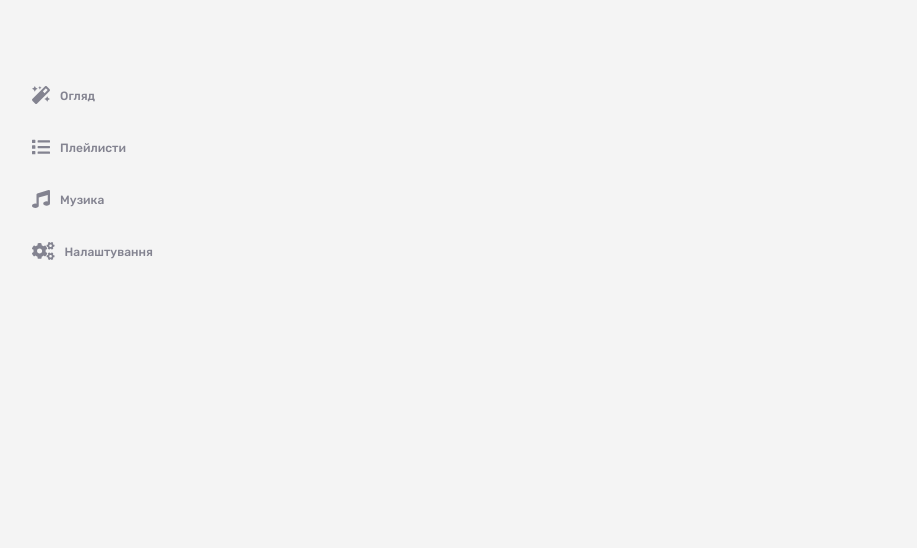
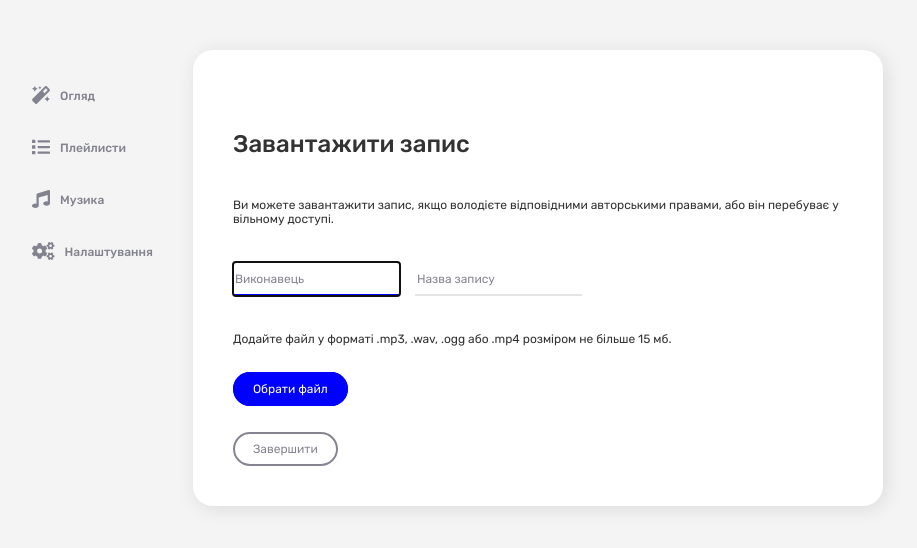
Before and after one commit to lynnporu/web_lab, an Angular app in the folder ng-app/: page /upload in a window 1280 px wide. Before the commit this address led to /. Shown: the top 548 px of the page, without its empty margins (190-1107 px from the left). Built offline with nearby package versions, Linux system fonts and the light colour scheme.

Commit message:
Add track uploading

```diff
--- a/ng-app/src/app/app-routing.module.ts
+++ b/ng-app/src/app/app-routing.module.ts
@@ -5,6 +5,7 @@ import { PlaylistsPageComponent } from './playlists-page/playlists-page.componen
 import { TracksPageComponent } from './tracks-page/tracks-page.component';
 import { SettingsPageComponent } from './settings-page/settings-page.component';
 import { UploadsPageComponent } from './uploads-page/uploads-page.component';
+import { UploadTrackPageComponent } from './upload-track-page/upload-track-page.component';
 
 
 const routes: Routes = [
@@ -13,7 +14,8 @@ const routes: Routes = [
 	{ path: 'tracks', component: TracksPageComponent },
 	{ path: 'playlists', component: PlaylistsPageComponent },
 	{ path: 'settings', component: SettingsPageComponent },
-	{ path: 'uploads', component: UploadsPageComponent }
+	{ path: 'uploads', component: UploadsPageComponent },
+	{ path: 'upload', component: UploadTrackPageComponent }
 ];
 
 @NgModule({
--- a/ng-app/src/app/app.module.ts
+++ b/ng-app/src/app/app.module.ts
@@ -13,6 +13,7 @@ import { PlaylistsPageComponent } from './playlists-page/playlists-page.componen
 import { TracksPageComponent } from './tracks-page/tracks-page.component';
 import { SettingsPageComponent } from './settings-page/settings-page.component';
 import { UploadsPageComponent } from './uploads-page/uploads-page.component';
+import { UploadTrackPageComponent } from './upload-track-page/upload-track-page.component';
 
 @NgModule({
   declarations: [
@@ -25,7 +26,8 @@ import { UploadsPageComponent } from './uploads-page/uploads-page.component';
     PlaylistsPageComponent,
     TracksPageComponent,
     SettingsPageComponent,
-    UploadsPageComponent
+    UploadsPageComponent,
+    UploadTrackPageComponent
   ],
   imports: [
     BrowserModule,
--- a/ng-app/src/app/track.ts
+++ b/ng-app/src/app/track.ts
@@ -1,4 +1,5 @@
 export interface Track {
+	id: number;
 	name: string;
 	author: string;
 	duration: number;
--- a/ng-app/src/app/tracks-page/tracks-page.component.html
+++ b/ng-app/src/app/tracks-page/tracks-page.component.html
@@ -1,7 +1,7 @@
 <div class="content box appear" id="music">
 	<div class="h-row controls-row">
 		<button>
-			<fa-icon [icon]="faCloudUploadAlt" class="fa-cloud-upload-alt"></fa-icon>
+			<fa-icon [icon]="faCloudUploadAlt" class="fa-cloud-upload-alt" routerLink="/upload"></fa-icon>
 		</button>
 		<button class="bordered" routerLink="/uploads">Керувати завантаженнями</button>
 	</div>
--- /dev/null
+++ b/ng-app/src/app/upload-track-page/upload-track-page.component.html
@@ -0,0 +1,15 @@
+<div class="content box appear" id="upload">
+	<h1>Завантажити запис</h1>
+	<p>Ви можете завантажити запис, якщо володієте відповідними авторськими правами, або він перебуває у вільному доступі.</p>
+	<div class="h-row controls-row">
+		<input (change)="trackAuthor=this.value" type="text" placeholder="Виконавець" tabindex="1" autofocus>
+		<input (change)="trackName=this.value" type="text" placeholder="Назва запису" tabindex="2">
+	</div>
+	<p>Додайте файл у форматі .mp3, .wav, .ogg або .mp4 розміром не більше 15 мб.</p>
+	<input type="file" id="file-audio" tabindex="3" class="bordered" (change)="chooseFile($event)">
+	<label for="file-audio">Обрати файл</label>
+	<button [ngClass]="{
+		'disabled' : isDisabled,
+		'enabled' : !isDisabled
+	}" class="break-line top-spacing" tabindex="4" (click)="uploadFile($event)">Завершити</button>
+</div>
--- /dev/null
+++ b/ng-app/src/app/upload-track-page/upload-track-page.component.scss
@@ -0,0 +1,5 @@
+@import "variables";
+@import "box";
+@import "controls";
+@import "containers";
+@import "fonts";
--- /dev/null
+++ b/ng-app/src/app/upload-track-page/upload-track-page.component.ts
@@ -0,0 +1,40 @@
+import { Component, OnInit } from '@angular/core';
+
+@Component({
+  selector: 'app-upload-track-page',
+  templateUrl: './upload-track-page.component.html',
+  styleUrls: ['./upload-track-page.component.scss']
+})
+export class UploadTrackPageComponent implements OnInit {
+
+  isDisabled = true;
+  trackFile = undefined;
+  trackName = undefined;
+  trackAuthor = undefined;
+
+  constructor() { }
+
+  ngOnInit(): void {
+  }
+
+  chooseFile(e) {
+    this.trackFile = e.target.files;
+    this.isDisabled = false;
+  }
+
+  uploadFile(e) {
+    if(e.target.classList.contains('disabled')) return false;
+
+    let form = new FormData();
+    form.append("file", this.trackFile);
+    this.http.post(
+      "/api/v1/music?" +
+      "token=" + "0" + "&" +
+      "name=" + this.trackName + "&" +
+      "author=" + this.trackAuthor
+    ).subscribe((response) => {
+      alert(response);
+    });
+  }
+
+}
```
Also changed, not shown: 1 other file (tests, documents, lock files or other folders).
